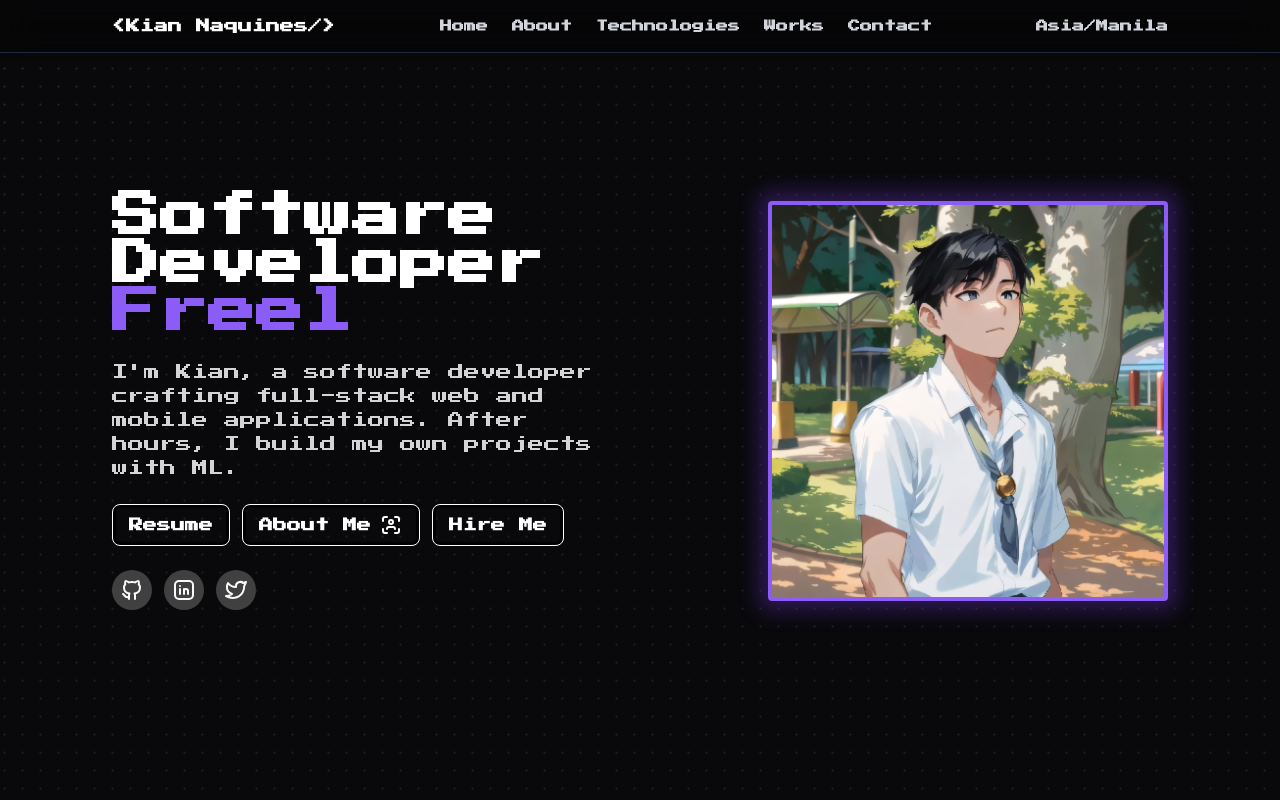
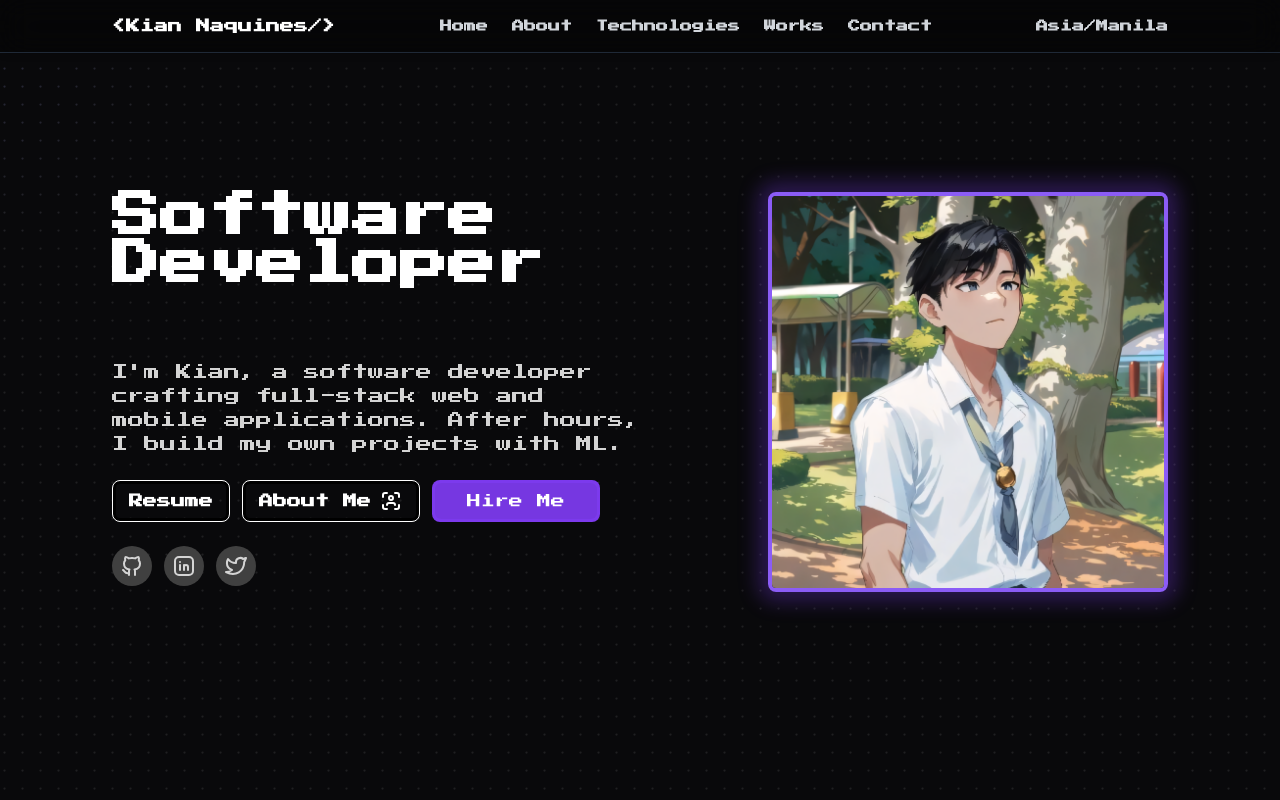
Before and after one commit to kiannaquines/kian_portfolio, a Next.js app: page / in a window 1280 px wide. Shown: the top 800 px of the page. Built offline with nearby package versions, Linux system fonts and the light colour scheme.

Commit message:
added more changes

```diff
--- a/components/hero.tsx
+++ b/components/hero.tsx
@@ -11,6 +11,7 @@ import {
   IconUserScan,
 } from "@tabler/icons-react";
 import Image from "next/image";
+import SecondaryButton from "./ui/secondary-button";
 
 const Hero = () => {
   const socialLinks = [
@@ -21,9 +22,28 @@ const Hero = () => {
 
   return (
     <div className="w-full sm:px-10 lg:px-28 py-10 lg:py-32 mx-auto">
-      <div className="flex flex-col md:flex-row items-center justify-between max-w-6xl gap-12 lg:gap-16">
+      <div className="flex flex-col md:flex-row-reverse">
+        {/* Image */}
+        <motion.div
+          initial={{ opacity: 0, scale: 0.9 }}
+          animate={{ opacity: 1, scale: 1 }}
+          transition={{ type: "spring", stiffness: 100, damping: 10 }}
+          className="w-full md:w-1/2 flex justify-end"
+        >
+          <div className="relative w-full max-w-[270px] sm:max-w-[400px] aspect-square">
+            <Image
+              src="/anime_me.png"
+              alt="Kian's anime-style portrait"
+              className="rounded-lg object-contain w-full h-full border-4 border-violet-500 shadow-[0_0_20px_10px_rgba(124,58,237,0.3)]"
+              fill
+              sizes="(max-width: 768px) 100vw, (max-width: 1200px) 50vw, 400px"
+              priority
+            />
+          </div>
+        </motion.div>
+
         <div className="flex flex-col items-center md:items-start text-center md:text-left w-full md:w-1/2 max-w-3xl z-10">
-          <motion.h1
+          <motion.h2
             initial={{ opacity: 0, y: 20 }}
             animate={{ opacity: 1, y: 0 }}
             transition={{ duration: 0.5, ease: [0.4, 0.0, 0.2, 1] }}
@@ -36,7 +56,7 @@ const Hero = () => {
               sequence={[
                 "Cloud Nerd",
                 2000,
-                "Designer",
+                "UI Designer",
                 2000,
                 "Freelancer",
                 2000,
@@ -49,7 +69,7 @@ const Hero = () => {
               repeat={Infinity}
               wrapper="span"
             />
-          </motion.h1>
+          </motion.h2>
 
           <motion.p
             initial={{ opacity: 0, y: 20 }}
@@ -68,9 +88,8 @@ const Hero = () => {
           >
             <PrimaryButton title="Resume" className="text-xs sm:text-sm hover:bg-violet-600 hover:text-white transition-colors" />
             <PrimaryButton title="About Me" icon={<IconUserScan />} className="text-xs sm:text-sm hover:bg-violet-600 hover:text-white transition-colors" />
-            <PrimaryButton title="Hire Me" className="text-xs sm:text-sm hover:bg-violet-600 hover:text-white transition-colors" />
+            <SecondaryButton title="Hire Me" className="text-xs sm:text-sm hover:bg-violet-600 hover:text-white transition-colors" />
           </motion.div>
-
 
           <div className="mt-6 flex justify-center md:justify-start gap-3">
             {socialLinks.map((item, index) => (
@@ -80,32 +99,15 @@ const Hero = () => {
                 target="_blank"
                 rel="noopener noreferrer"
                 aria-label={item.label}
-                className="p-2 bg-neutral-200 dark:bg-neutral-700 rounded-full hover:bg-violet-600 hover:text-white transition-colors hover:shadow-[0_0_15px_5px_rgba(124,58,237,0.3)]"
+                className="p-2 bg-neutral-200 dark:bg-neutral-700 rounded-full hover:bg-violet-600 hover:text-violet-300 transition-colors hover:shadow-[0_0_15px_5px_rgba(124,58,237,0.3)]"
               >
-                {item.icon}
+                {React.cloneElement(item.icon, {
+                  className: "text-neutral-800 dark:text-neutral-300 hover:text-violet-300",
+                })}
               </a>
             ))}
           </div>
         </div>
-
-        {/* Image */}
-        <motion.div
-          initial={{ opacity: 0, scale: 0.9 }}
-          animate={{ opacity: 1, scale: 1 }}
-          transition={{ type: "spring", stiffness: 100, damping: 10 }}
-          className="w-full md:w-1/2 flex justify-center sm:justify-end"
-        >
-          <div className="relative w-full max-w-[270px] sm:max-w-[400px] aspect-square">
-            <Image
-              src="/anime_me.png"
-              alt="Kian's anime-style portrait"
-              className="rounded object-contain w-full h-full border-4 border-violet-500 shadow-[0_0_20px_10px_rgba(124,58,237,0.3)]"
-              fill
-              sizes="(max-width: 768px) 100vw, (max-width: 1200px) 50vw, 400px"
-              priority
-            />
-          </div>
-        </motion.div>
       </div>
     </div>
   );
--- a/components/tech-stack.tsx
+++ b/components/tech-stack.tsx
@@ -8,7 +8,7 @@ import {
   SiJavascript, SiGo, SiDjango, SiFlask, SiFastapi, SiGithub, SiComposer,
   SiHeroku, SiJquery, SiFilezilla, SiNginx, SiSqlalchemy, SiSqlite, SiMongodb,
   SiScikitlearn, SiTensorflow, SiPandas, SiLinux, SiNpm, SiUbuntu, SiGitforwindows,
-  SiDebian, SiCss3, SiNotion, SiLangchain, SiGoogle, SiGooglecolab
+  SiDebian, SiCss3, SiNotion, SiGoogle, SiGooglecolab
 } from "react-icons/si";
 
 const technologies = [
@@ -58,7 +58,7 @@ const technologies = [
 
 const TechStack = () => {
   return (
-    <div id="tech-stack" className="w-full px-4 sm:px-6 md:px-12 lg:px-32 pb-12 sm:py-20 md:pb-28 lg:pb-40 mx-auto">
+    <div className="w-full sm:px-10 lg:px-28 py-10 lg:py-32 mx-auto">
       <div className="mx-auto text-center">
         <motion.h2
           initial={{ opacity: 0, y: 20 }}
--- a/components/ui/about-timeline.tsx
+++ b/components/ui/about-timeline.tsx
@@ -33,7 +33,7 @@ export const Timeline = ({ data }: { data: AboutTimelineEntry[] }) => {
   const opacityTransform = useTransform(scrollYProgress, [0, 0.1], [0, 1]);
 
   return (
-    <div ref={containerRef}>
+    <div className="w-full sm:px-10 lg:px-28 py-10 lg:py-32 mx-auto" ref={containerRef}>
       <div className="mx-auto pt-10">
         <h2 className="text-3xl sm:text-4xl text-center text-neutral-900 dark:text-white font-bold max-w-full">
           My journey as a
--- a/components/ui/secondary-button.tsx
+++ b/components/ui/secondary-button.tsx
@@ -10,10 +10,10 @@ interface SecondaryButtonProps {
 const SecondaryButton: React.FC<SecondaryButtonProps> = ({ title, className, icon, onClick }) => {
   return (
     <button
-      className={`p-[3px] relative bg-gradient-to-r from-indigo-500 to-purple-500 rounded-lg ${className}`}
+      className={`p-[3px] relative bg-violet-600 rounded-lg ${className}`}
       onClick={onClick}
     >
-      <div className="px-8 py-2 bg-black/5 rounded-[6px] relative group transition duration-200 hover:bg-transparent text-white flex items-center justify-center gap-2">
+      <div className="px-8 py-2 bg-black/5 rounded-[6px] relative group transition duration-200 hover:bg-violet-500 text-white flex items-center justify-center gap-2">
         {title} {icon}
       </div>
     </button>
```
